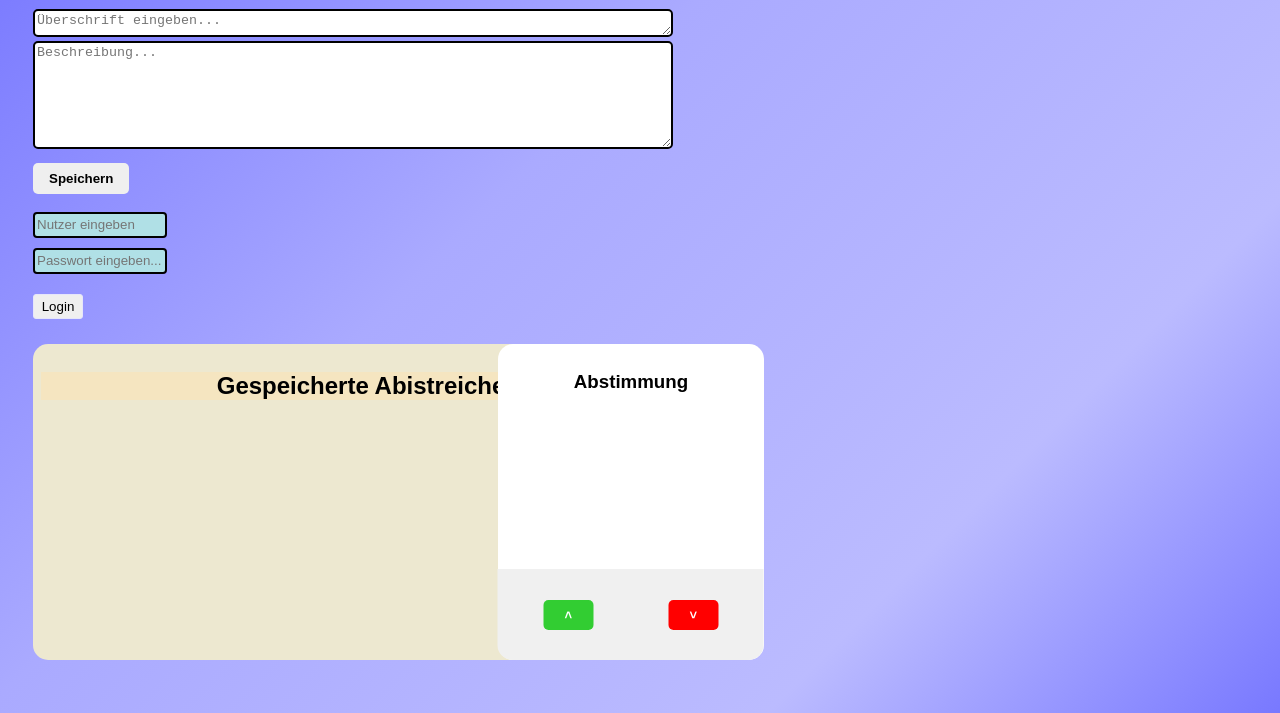
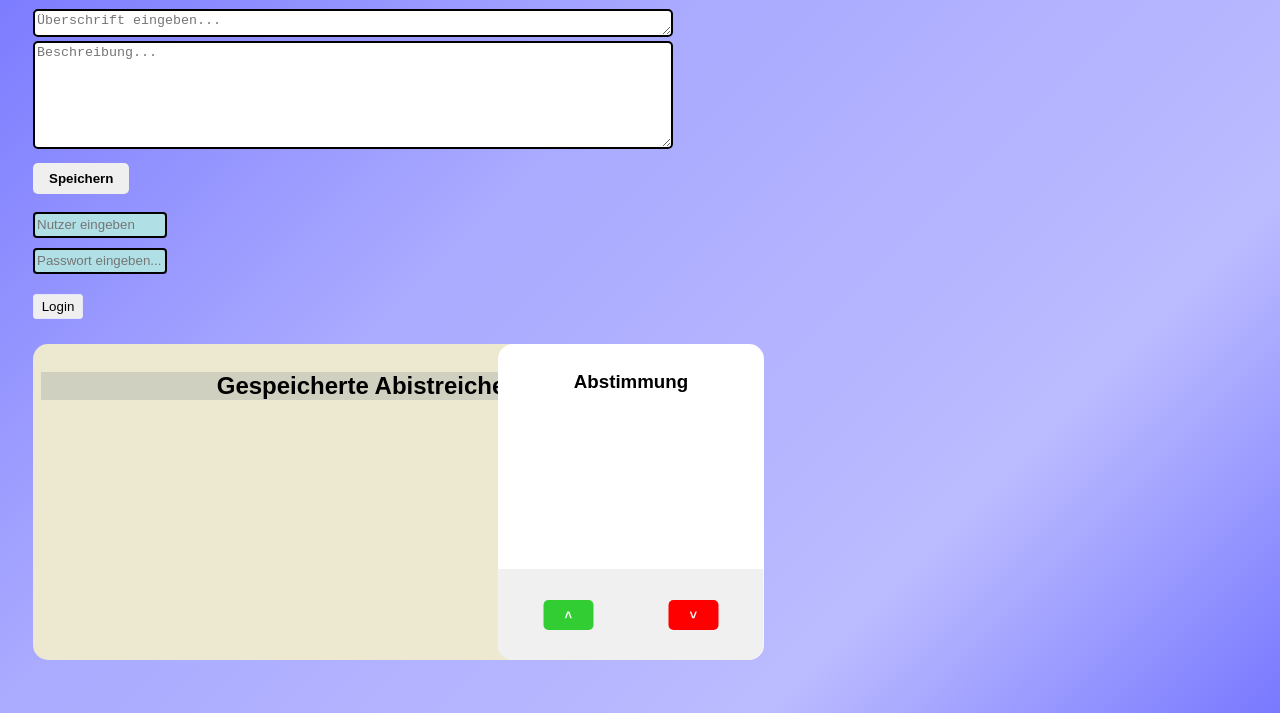
Before and after one commit to Godjump-HD/AbistreicheVotingFrontEnd, a website: page index.html in a window 1280 px wide. Shown: the part 87-800 px from the top of the page. Drawn offline with Linux system fonts and the light colour scheme; no server answers.

Commit message:
Refactor CSS styles for layout and appearance
Updated styles for various elements including headings, buttons, and containers.

```diff
--- a/style.css
+++ b/style.css
@@ -30,7 +30,8 @@ h3 {
 }
 h2{
     text-align: center;
-    background: #f5e5c0;
+    background: #d0d0c0;
+   hborder-radius: 5px;
 }
 h1{
     position: relative;
```
